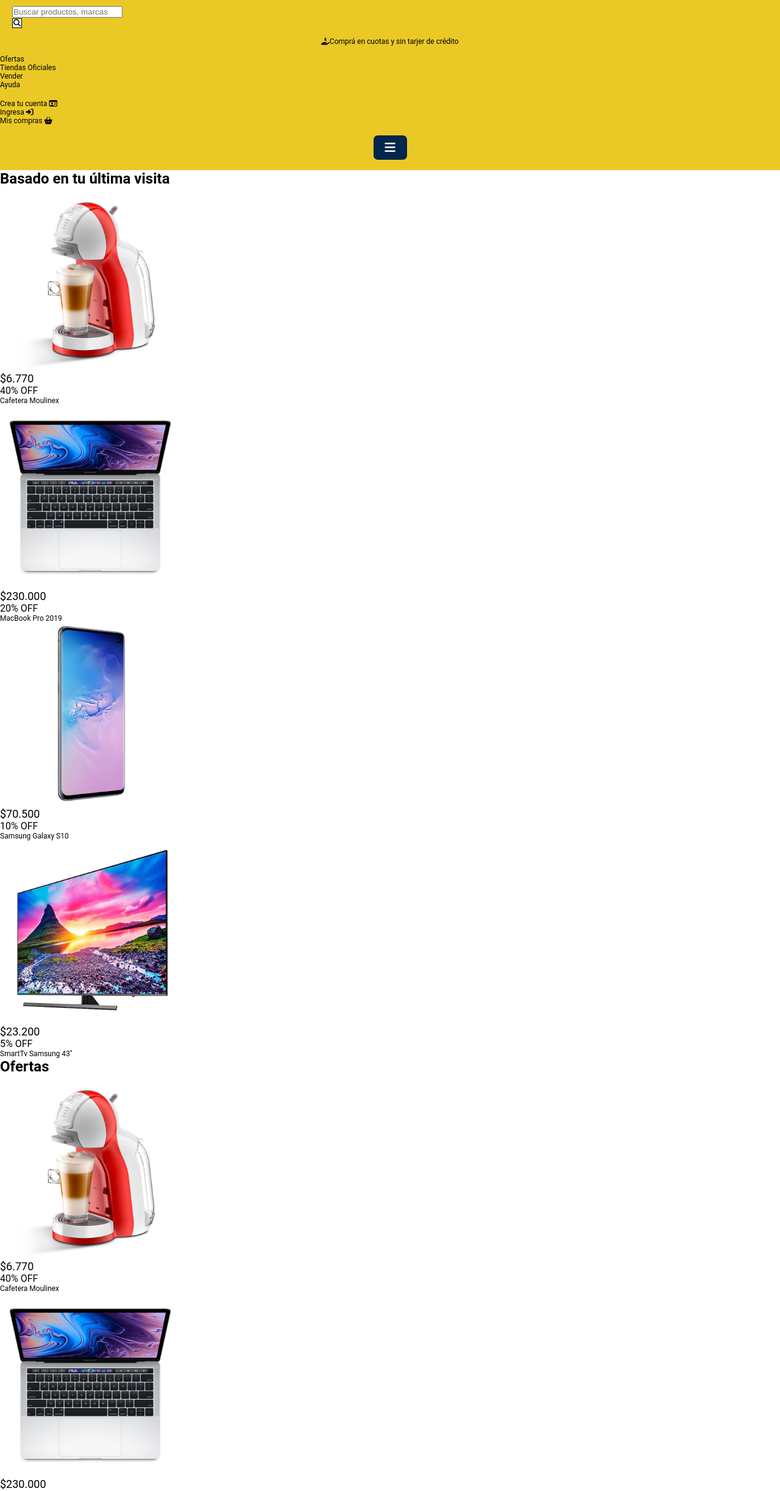
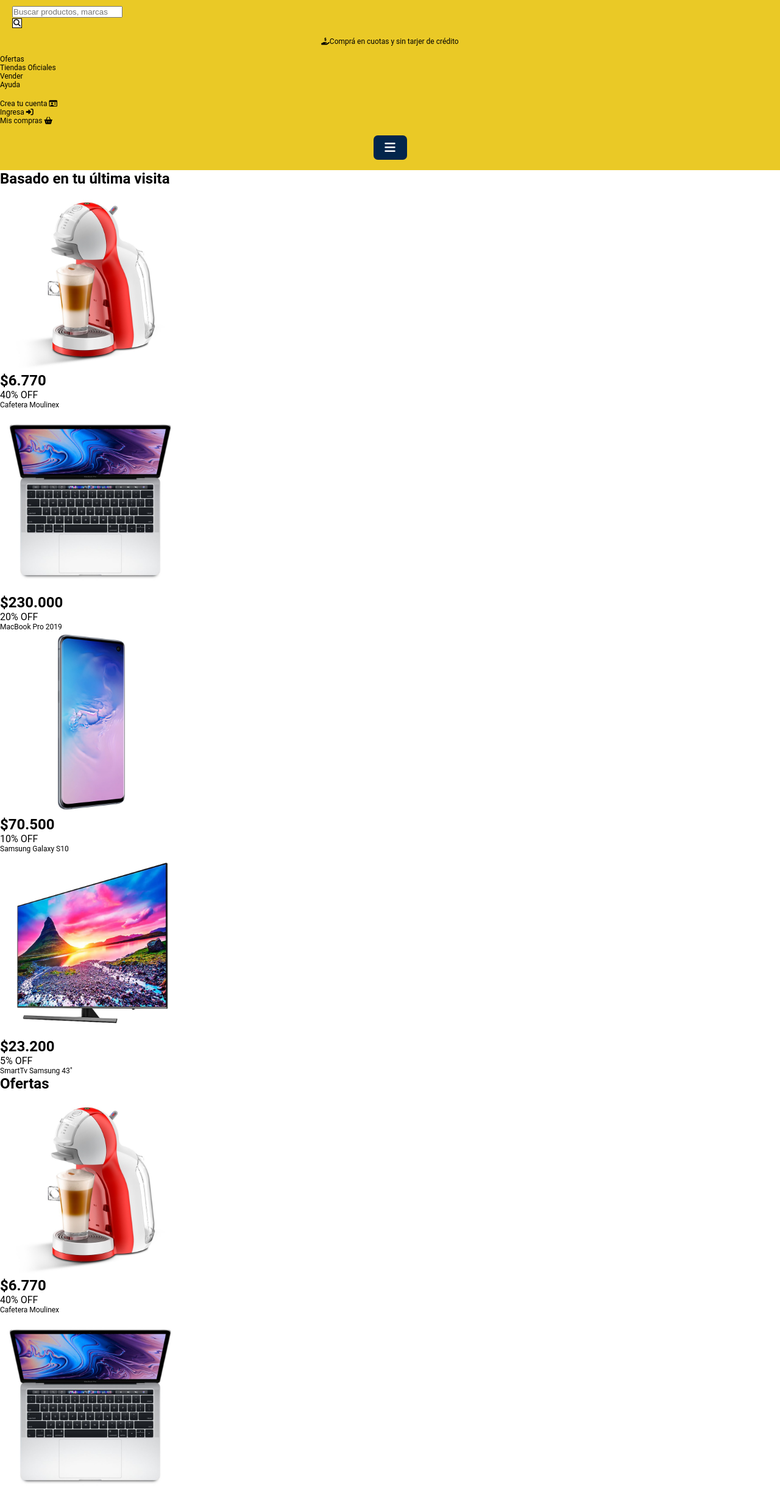
Before and after one commit to Matatobi/MercadoLiebre, a website: page views/home.html in a window 1280 px wide. Shown: the part 57-2502 px from the top of the page at 61% size. Drawn offline with Linux system fonts and the light colour scheme.

Commit message:
agrego las h3

```diff
--- a/views/home.html
+++ b/views/home.html
@@ -47,28 +47,28 @@
             <h3>Basado en tu última visita</h3>
             <article class="home__main__section__article--Cafetera-Moulinex">
                 <img src="/img/img-cafetera-moulinex.jpg" alt="imagen de cafetera moulinex" style="width: 300px">
-                <p class="precio">$6.770</p>
+                <h3 class="precio">$6.770</h3>
                 <p class="descuento">40% OFF</p>
                 <p class="descripcion">Cafetera Moulinex</p>
             </article>
 
             <article class="home__main__section__article--MacBook-Pro-2019">
                 <img src="/img/img-macbook-pro-2019.jpg" alt="imagen de macbook pro 2019" style="width: 300px">
-                <p class="precio">$230.000</p>
+                <h3 class="precio">$230.000</h3>
                 <p class="descuento">20% OFF</p>
                 <p class="descripcion">MacBook Pro 2019</p>
             </article>
 
             <article class="home__main__section__article--Samsung-Galaxy-S10">
                 <img src="/img/img-samsung-galaxy-s10.jpg" alt="imagen de samsung galaxy s10" style="width: 300px">
-                <p class="precio">$70.500</p>
+                <h3 class="precio">$70.500</h3>
                 <p class="descuento">10% OFF</p>
                 <p class="descripcion">Samsung Galaxy S10</p>
             </article>
 
             <article class="home__main__section__article--SmartTv-Samsung-43">
                 <img src="/img/img-tv-samsung-smart.jpg" alt="imagen de tv samsung smart" style="width: 300px">
-                <p class="precio">$23.200</p>
+                <h3 class="precio">$23.200</h3>
                 <p class="descuento">5% OFF</p>
                 <p class="descripcion">SmartTv Samsung 43"</p>
             </article>
@@ -78,28 +78,28 @@
             <h3>Ofertas</h3>
             <article class="home__main__section__article--Cafetera-Moulinex">
                 <img src="/img/img-cafetera-moulinex.jpg" alt="imagen de cafetera moulinex" style="width: 300px">
-                <p class="precio">$6.770</p>
+                <h3 class="precio">$6.770</h3>
                 <p class="descuento">40% OFF</p>
                 <p class="descripcion">Cafetera Moulinex</p>
             </article>
 
             <article class="home__main__section__article--MacBook-Pro-2019">
                 <img src="/img/img-macbook-pro-2019.jpg" alt="imagen de macbook pro 2019" style="width: 300px">
-                <p class="precio">$230.000</p>
+                <h3 class="precio">$230.000</h3>
                 <p class="descuento">20% OFF</p>
                 <p class="descripcion">MacBook Pro 2019</p>
             </article>
 
             <article class="home__main__section__article--Samsung-Galaxy-S10">
                 <img src="/img/img-samsung-galaxy-s10.jpg" alt="imagen de samsung galaxy s10" style="width: 300px">
-                <p class="precio">$70.500</p>
+                <h3 class="precio">$70.500</h3>
                 <p class="descuento">10% OFF</p>
                 <p class="descripcion">Samsung Galaxy S10</p>
             </article>
 
             <article class="home__main__section__article--SmartTv-Samsung-43">
                 <img src="/img/img-tv-samsung-smart.jpg" alt="imagen de tv samsung smart" style="width: 300px">
-                <p class="precio">$23.200</p>
+                <h3 class="precio">$23.200</h3>
                 <p class="descuento">5% OFF</p>
                 <p class="descripcion">SmartTv Samsung 43"</p>
             </article>
```
